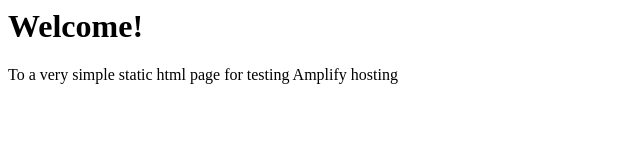
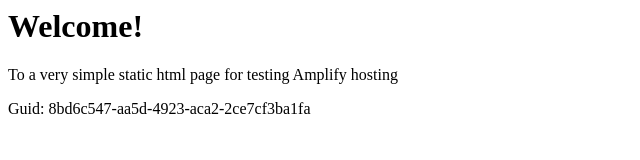
Before and after one commit to aws-aemilia-yul/Github-PR-Commit-Integration-Test-DoNotTouch-GitH-MJCD6L4M-v1-prod-ca-central-1, a website: page src/index.html in a window 1280 px wide. Shown: the whole page, without its empty margins (0-640 px from the left). Drawn offline with Linux system fonts and the light colour scheme.

Commit message:
commit from integ tests

```diff
--- a/src/index.html
+++ b/src/index.html
@@ -1,3 +1,5 @@
+
+
 <html lang="en">
 
 <head>
@@ -10,6 +12,6 @@
 <body>
     <h1>Welcome!</h1>
     <p>To a very simple static html page for testing Amplify hosting</p>
-</body>
+    <p>Guid: 8bd6c547-aa5d-4923-aca2-2ce7cf3ba1fa</p></body>
 
 </html>
```
